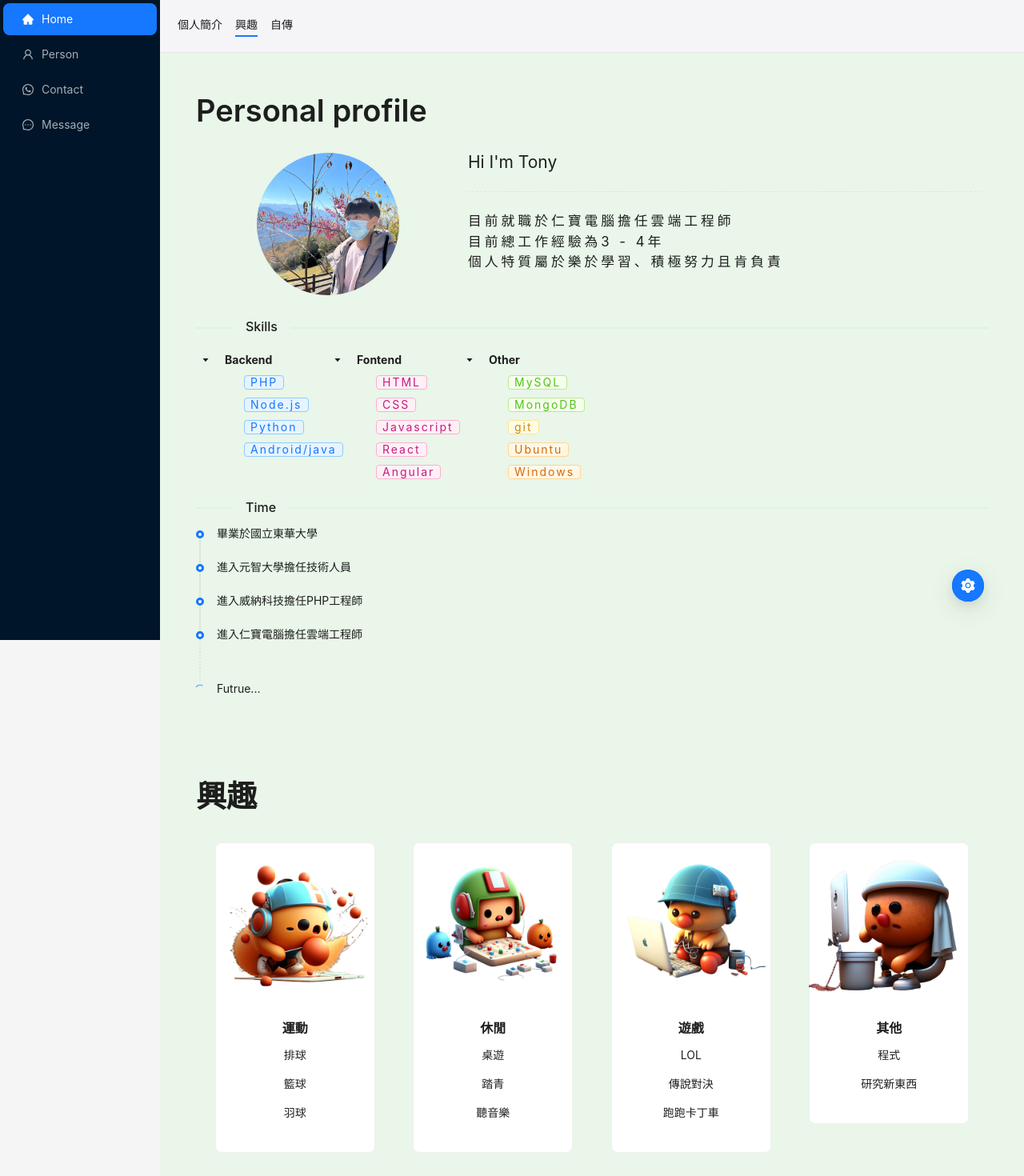
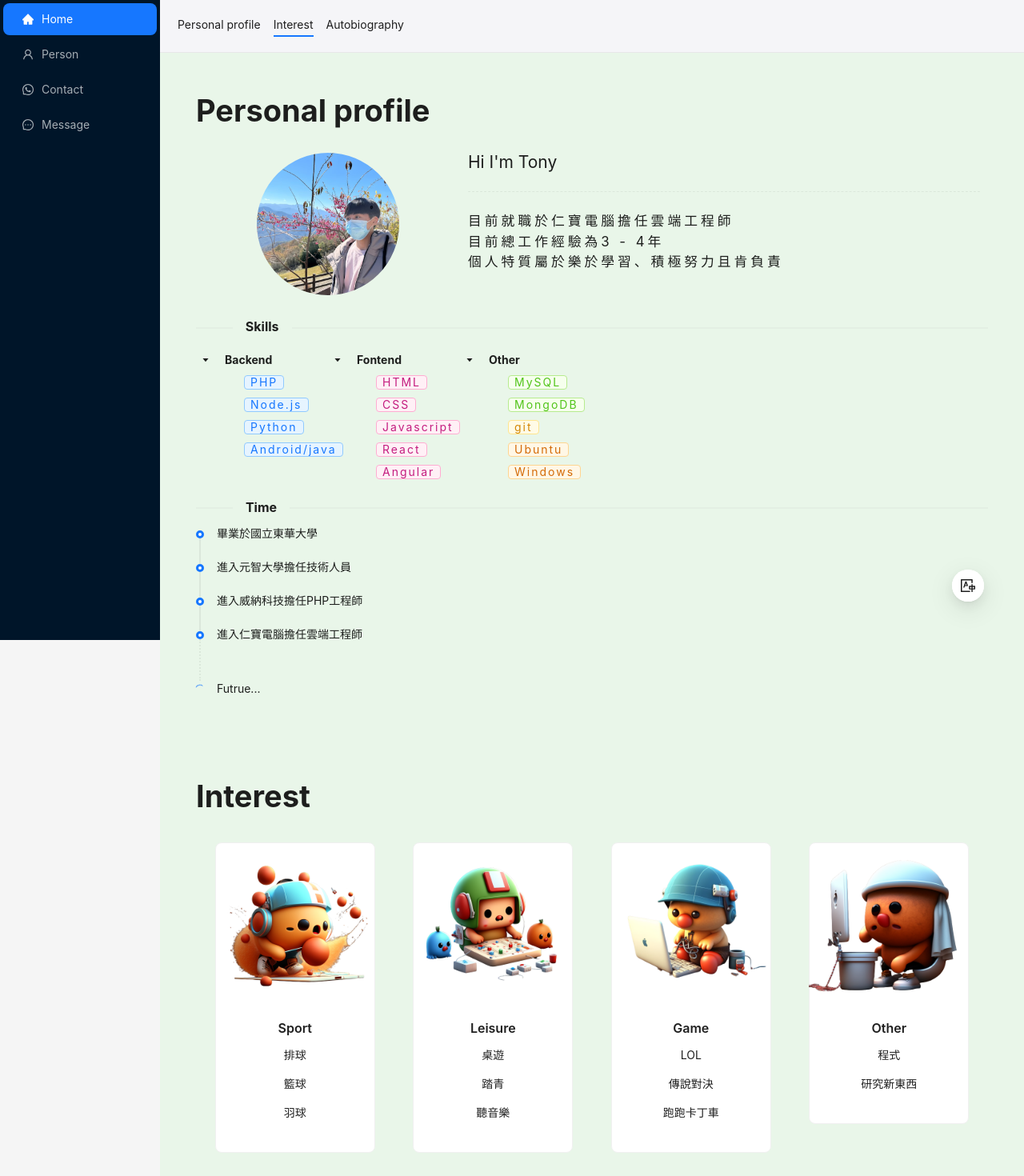
Before and after one commit to ying310/demo, a React (Create React App) app: page / in a window 1280 px wide. Shown: the top 1470 px of the page at 80% size. Built offline with nearby package versions, Linux system fonts and the light colour scheme.

Commit message:
feature: add lang

```diff
--- a/src/components/Emptydata/Emptydata.jsx
+++ b/src/components/Emptydata/Emptydata.jsx
@@ -1,16 +1,18 @@
 import React from 'react';
 import { useNavigate } from "react-router-dom";
+import { useTranslation } from 'react-i18next';
 import { Empty, Button } from 'antd';
 
 export default function Emptydata() {
+    const { t } = useTranslation();
     const navidate = useNavigate();
 
     const refresh = () => {
         navidate(0);
     }
     return (
-        <Empty description={'沒有資料'} >
-            <Button type="primary" onClick={refresh}>重新整理</Button>
+        <Empty description={t('Empty data')} >
+            <Button type="primary" onClick={refresh}>{t('Refresh')}</Button>
         </Empty>
     )
 }
--- a/src/components/Expertise/Expertise.jsx
+++ b/src/components/Expertise/Expertise.jsx
@@ -1,92 +1,16 @@
 import React from 'react';
 import './styles.scss';
-import { Layout, Row, Col, Divider, Avatar, Tag, Typography, Timeline, Tree } from 'antd';
+import { Layout, Row, Col, Divider, Avatar, Typography, Timeline, Tree } from 'antd';
 import photo from 'assets/images/photo.jpg';
+import { backendData, fontendData, OtherData } from 'data/data';
+import { useTranslation } from 'react-i18next';
 const { Content } = Layout;
 const { Title } = Typography;
 
+
 export default function Expertise(props) {
+    const { t } = useTranslation();
     const title = props.title;
-    const treeData = [
-        {
-          title: <span style={{fontWeight: 'bold'}}>Backend</span>,
-          key: '0-0',
-          children: [
-            {
-              title: <Tag color="processing" className='tag'>PHP</Tag>,
-              key: '0-0-0',
-            },
-            {
-              title: <Tag color="processing" className='tag'>Node.js</Tag>,
-              key: '0-0-1',
-            },
-            {
-                title: <Tag color="processing" className='tag'>Python</Tag>,
-                key: '0-0-2',
-            },
-            {
-                title: <Tag color="processing" className='tag'>Android/java</Tag>,
-                key: '0-0-3',
-            },
-          ],
-        }
-    ];
-
-    const treeData3 = [{
-        title: <span style={{fontWeight: 'bold'}}>Fontend</span>,
-        key: '0-1',
-        children: [
-            {
-                title: <Tag color="magenta" className='tag'>HTML</Tag>,
-                key: '0-1-0',
-            },
-            {
-                title: <Tag color="magenta" className='tag'>CSS</Tag>,
-                key: '0-1-1',
-            },
-            {
-                title: <Tag color="magenta" className='tag'>Javascript</Tag>,
-                key: '0-1-2',
-            },
-            {
-                title: <Tag color="magenta" className='tag'>React</Tag>,
-                key: '0-1-3',
-            },
-            {
-                title: <Tag color="magenta" className='tag'>Angular</Tag>,
-                key: '0-1-4',
-            },
-        ],
-    }];
-
-    const treeData2 = [
-        {
-          title: <span style={{fontWeight: 'bold'}}>Other</span>,
-          key: '0-0',
-          children: [
-            {
-              title: <Tag color="success" className='tag'>MySQL</Tag>,
-              key: '0-0-0',
-            },
-            {
-              title: <Tag color="success" className='tag'>MongoDB</Tag>,
-              key: '0-0-1',
-            },
-            {
-                title: <Tag color="gold" className='tag'>git</Tag>,
-                key: '0-0-2',
-            },
-            {
-                title: <Tag color="orange" className='tag'>Ubuntu</Tag>,
-                key: '0-0-3',
-            },
-            {
-                title: <Tag color="orange" className='tag'>Windows</Tag>,
-                key: '0-0-4',
-            },
-          ],
-        }
-    ];
     return (
         <div id="expertise" className="expertise-wrapper">
             <Content>
@@ -111,19 +35,19 @@ export default function Expertise(props) {
                         </div>
                     </Col>
                 </Row>
-                <Divider orientation="left" className='title'>Skills</Divider>
+                <Divider orientation="left" className='title'>{t('Skills')}</Divider>
                 <Row>
                     <Col xs={24} sm={12} md={12} lg={8} xl={4}>
-                        <Tree treeData={treeData} defaultExpandAll rootStyle={{background: 'transparent'}} />
+                        <Tree treeData={backendData} defaultExpandAll rootStyle={{background: 'transparent'}} />
                     </Col>
                     <Col xs={24} sm={12} md={12} lg={8} xl={4}>
-                        <Tree treeData={treeData3} defaultExpandAll rootStyle={{background: 'transparent'}} />
+                        <Tree treeData={fontendData} defaultExpandAll rootStyle={{background: 'transparent'}} />
                     </Col>
                     <Col xs={24} sm={12} md={12} lg={8} xl={4}>
-                        <Tree treeData={treeData2} defaultExpandAll rootStyle={{background: 'transparent'}} />
+                        <Tree treeData={OtherData} defaultExpandAll rootStyle={{background: 'transparent'}} />
                     </Col>
                 </Row>
-                <Divider orientation="left" className='title'>Time</Divider>
+                <Divider orientation="left" className='title'>{t('Time')}</Divider>
                 <Row>
                     <Col xs={24} sm={24} md={24} lg={12} xl={8}>
                         <Timeline className='timeline'
--- a/src/components/Expertise/styles.scss
+++ b/src/components/Expertise/styles.scss
@@ -6,6 +6,7 @@
 
     .title {
         text-align: left;
+        font-weight: bold;
     }
 
     .circle-avatar {
--- a/src/components/Interest/Interest.jsx
+++ b/src/components/Interest/Interest.jsx
@@ -5,12 +5,14 @@ import exercisePic from 'assets/images/exercise.png';
 import funPic from 'assets/images/fun.png';
 import gamePic from 'assets/images/game.png';
 import otherPic from 'assets/images/other.png';
+import { useTranslation } from 'react-i18next';
 const { Title } = Typography;
 const { Content } = Layout;
 const { Meta } = Card;
 
 
 export default function Interest(props) {
+    const { t } = useTranslation();
     const title = props.title;
     return (
         <div id="interest" className="interest-wrapper">
@@ -24,7 +26,7 @@ export default function Interest(props) {
                                 src={exercisePic}
                                 />}
                             >
-                            <Meta title="運動"/>
+                            <Meta title={t('Sport')} />
                             <p>排球</p>
                             <p>籃球</p>
                             <p>羽球</p>
@@ -37,7 +39,7 @@ export default function Interest(props) {
                                 src={funPic}
                                 />}
                             >
-                            <Meta title="休閒"/>
+                            <Meta title={t('Leisure')}/>
                             <p>桌遊</p>
                             <p>踏青</p>
                             <p>聽音樂</p>
@@ -50,7 +52,7 @@ export default function Interest(props) {
                                 src={gamePic}
                                 />}
                             >
-                            <Meta title="遊戲"/>
+                            <Meta title={t('Game')}/>
                             <p>LOL</p>
                             <p>傳說對決</p>
                             <p>跑跑卡丁車</p>
@@ -63,7 +65,7 @@ export default function Interest(props) {
                                 src={otherPic}
                                 />}
                             >
-                            <Meta title="其他"/>
+                            <Meta title={t('Other')}/>
                             <p>程式</p>
                             <p>研究新東西</p>
                         </Card>
--- a/src/components/Interest/styles.scss
+++ b/src/components/Interest/styles.scss
@@ -6,6 +6,7 @@
 
     .title {
         text-align: left;
+        font-weight: bold;
     }
 
     .card {
--- a/src/containers/Home/Home.jsx
+++ b/src/containers/Home/Home.jsx
@@ -9,9 +9,9 @@ import { useTranslation } from 'react-i18next';
 export default function Home() {
     const { t } = useTranslation();
     const items = [
-        {key: 'expertise', href:'#expertise', title: '個人簡介'},
-        {key: 'interest', href:'#interest', title: '興趣'},
-        {key: 'autobiography', href:'#autobiography', title: '自傳'},
+        {key: 'expertise', href:'#expertise', title: t('Personal profile')},
+        {key: 'interest', href:'#interest', title: t('Interest')},
+        {key: 'autobiography', href:'#autobiography', title: t('Autobiography')},
     ]
 
     return (
@@ -22,9 +22,9 @@ export default function Home() {
                 items={items}
             />
             <div>
-                <Expertise title={ t('Personal profile') } />
-                <Interest title="興趣" />
-                <Autobiography title="自傳" />
+                <Expertise title={t('Personal profile')} />
+                <Interest title={t('Interest')} />
+                <Autobiography title={t('Autobiography')} />
             </div>
         </div>
     );
--- /dev/null
+++ b/src/data/data.js
@@ -0,0 +1,81 @@
+import { Tag } from "antd";
+export const backendData = [
+    {
+      title: <span style={{fontWeight: 'bold'}}>Backend</span>,
+      key: '0-0',
+      children: [
+        {
+          title: <Tag color="processing" className='tag'>PHP</Tag>,
+          key: '0-0-0',
+        },
+        {
+          title: <Tag color="processing" className='tag'>Node.js</Tag>,
+          key: '0-0-1',
+        },
+        {
+            title: <Tag color="processing" className='tag'>Python</Tag>,
+            key: '0-0-2',
+        },
+        {
+            title: <Tag color="processing" className='tag'>Android/java</Tag>,
+            key: '0-0-3',
+        },
+      ],
+    }
+];
+
+export const fontendData = [{
+    title: <span style={{fontWeight: 'bold'}}>Fontend</span>,
+    key: '0-1',
+    children: [
+        {
+            title: <Tag color="magenta" className='tag'>HTML</Tag>,
+            key: '0-1-0',
+        },
+        {
+            title: <Tag color="magenta" className='tag'>CSS</Tag>,
+            key: '0-1-1',
+        },
+        {
+            title: <Tag color="magenta" className='tag'>Javascript</Tag>,
+            key: '0-1-2',
+        },
+        {
+            title: <Tag color="magenta" className='tag'>React</Tag>,
+            key: '0-1-3',
+        },
+        {
+            title: <Tag color="magenta" className='tag'>Angular</Tag>,
+            key: '0-1-4',
+        },
+    ],
+}];
+
+export const OtherData = [
+    {
+      title: <span style={{fontWeight: 'bold'}}>Other</span>,
+      key: '0-0',
+      children: [
+        {
+          title: <Tag color="success" className='tag'>MySQL</Tag>,
+          key: '0-0-0',
+        },
+        {
+          title: <Tag color="success" className='tag'>MongoDB</Tag>,
+          key: '0-0-1',
+        },
+        {
+            title: <Tag color="gold" className='tag'>git</Tag>,
+            key: '0-0-2',
+        },
+        {
+            title: <Tag color="orange" className='tag'>Ubuntu</Tag>,
+            key: '0-0-3',
+        },
+        {
+            title: <Tag color="orange" className='tag'>Windows</Tag>,
+            key: '0-0-4',
+        },
+      ],
+    }
+];
--- a/src/layouts/Lay.jsx
+++ b/src/layouts/Lay.jsx
@@ -1,18 +1,19 @@
-import React from 'react';
+import React, { useState } from 'react';
 import PropTypes from 'prop-types';
 import { useSelector, useDispatch } from 'react-redux'
 import { show, hide } from 'features/collapse/collapseSlice';
-import { changeColor } from 'features/color/colorSlice';
 import { useLocation, useNavigate } from 'react-router-dom';
 import './styles.scss';
 import router from 'router';
-import { Layout, Menu, Spin, FloatButton, ColorPicker } from 'antd';
-import { SettingFilled } from '@ant-design/icons';
+import { Layout, Menu, Spin, FloatButton } from 'antd';
+import { TranslationOutlined } from '@ant-design/icons';
+import i18n from 'i18n';
 const { Sider } = Layout;
 
 export default function Lay(props) {
     const { children } = props;
     const { pathname } = useLocation();
+    const [lang, setLang] = useState(localStorage.getItem("locales") ? localStorage.getItem("locales") : 'en');
     const navigate = useNavigate();
     const obj = router.find(o => o.pathName === pathname);
     const onClick = (e) => {
@@ -24,8 +25,15 @@ export default function Lay(props) {
     };
     const collapse = useSelector((state) => state.collapse.value);
     const loading = useSelector((state) => state.loading.value);
-    const color = useSelector((state) => state.color.value);
     const dispatch = useDispatch();
+
+    const changeLang = () => {
+        const lag = lang === 'zh' ? 'en' : 'zh';
+        i18n.changeLanguage(lag);
+        setLang(lag);
+        localStorage.setItem("locales", lag);
+    }
+
     return (
         <div className="main">
             <Spin tip="Loading..." spinning={loading} size="large" wrapperClassName="spin"  style={{height: '100%', maxHeight: '100%'}}>
@@ -60,16 +68,12 @@ export default function Lay(props) {
                         {children}
                     </Layout>
                 </Layout>
-                <FloatButton.Group
-                    trigger="hover"
-                    type="primary"
+                <FloatButton
+                    type={lang === 'zh' ? 'primary' : 'default'}
                     style={{ right: 50 }}
-                    icon={<SettingFilled />}
-                >
-                    <FloatButton />
-                    <FloatButton />
-                    <ColorPicker value={color} onChange={(value, hex) => {dispatch(changeColor({value: hex}))}}/>
-                </FloatButton.Group>
+                    onClick={changeLang}
+                    icon={<TranslationOutlined />}
+                />
             </Spin>
         </div>
     );
--- a/src/locales/en.json
+++ b/src/locales/en.json
@@ -1,3 +1,17 @@
 {
-    "Personal profile": "Personal profile"
+    "Personal profile": "Personal profile",
+    "Interest" : "Interest",
+    "Autobiography" : "Autobiography",
+    "Skills" : "Skills",
+    "Time" : "Time",
+    "Sport" : "Sport",
+    "Leisure": "Leisure",
+    "Game": "Game",
+    "Other": "Other",
+    "Name" : "Name",
+    "Email" : "Email",
+    "Suggest" : "Suggest",
+    "Contact Us" : "Contact Us",
+    "Empty data" : "Empty data",
+    "Refresh" : "Refresh"
 }
--- a/src/locales/zh_TW.json
+++ b/src/locales/zh_TW.json
@@ -1,3 +1,17 @@
 {
-    "Personal profile": "個人簡介"
+    "Personal profile": "個人簡介",
+    "Interest" : "興趣",
+    "Autobiography" : "自傳",
+    "Skills" : "技能",
+    "Time" : "時間軸",
+    "Sport" : "運動",
+    "Leisure": "休閒",
+    "Game": "遊戲",
+    "Other": "其他",
+    "Name" : "名字",
+    "Email" : "信箱",
+    "Suggest" : "建議",
+    "Contact Us" : "聯絡我",
+    "Empty data" : "沒有資料",
+    "Refresh" : "重新整理"
 }
```
Also changed, not shown: src/containers/Contact/Contact.jsx (+8 -6 lines), src/containers/Message/Message.jsx (+7 -6 lines).
